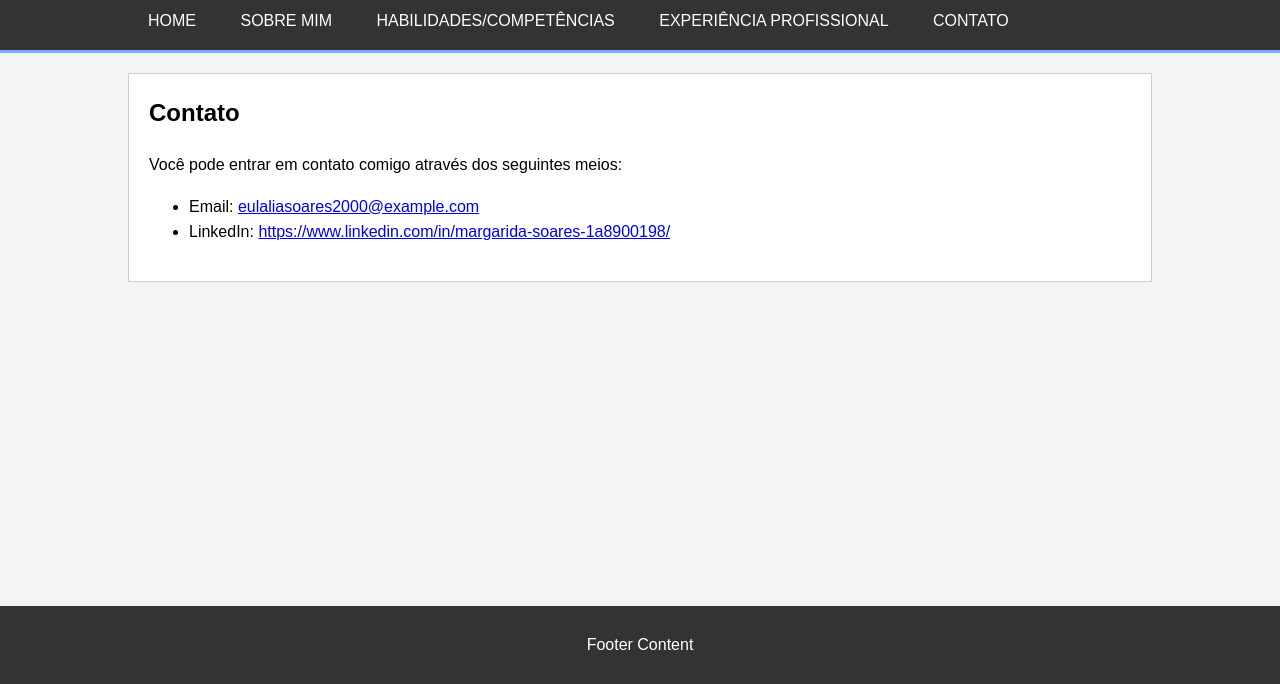
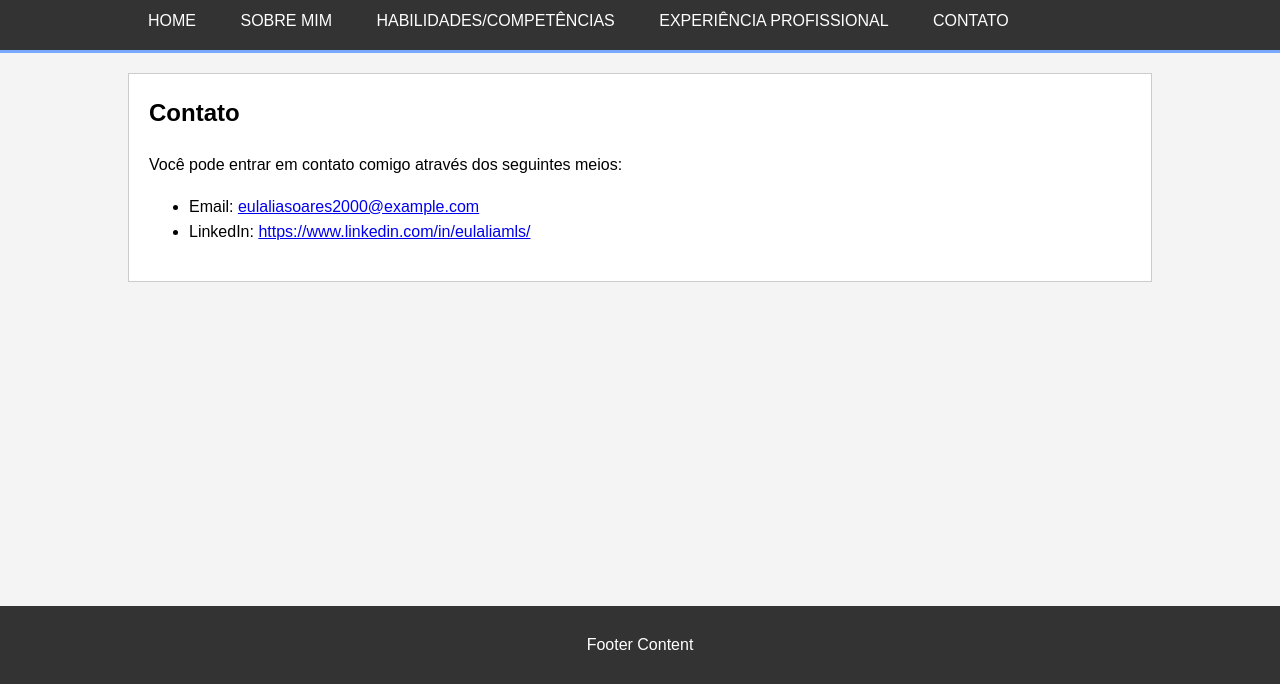
Before and after one commit to EulaliaSoares/CV, a plain HTML site: page contacto.html in a window 1280 px wide. Shown: the part 116-800 px from the top of the page. Drawn offline with Linux system fonts and the light colour scheme.

Commit message:
Update contacto.html

```diff
--- a/contacto.html
+++ b/contacto.html
@@ -87,7 +87,7 @@
             <p>Você pode entrar em contato comigo através dos seguintes meios:</p>
             <ul>
                 <li>Email: <a href="mailto:eulaliasoares2000@example.com">eulaliasoares2000@example.com</a></li>
-                <li>LinkedIn: <a href="https://www.linkedin.com/in/margarida-soares-1a8900198/" target="_blank">https://www.linkedin.com/in/margarida-soares-1a8900198/</a></li>
+                <li>LinkedIn: <a href="https://www.linkedin.com/in/eulaliamls/" target="_blank">https://www.linkedin.com/in/eulaliamls/</a></li>
                <!-- <li>GitHub: <a href="https://github.com/seuperfil" target="_blank">Seu Perfil no GitHub</a></li>-->
             </ul>
         </section>
```
